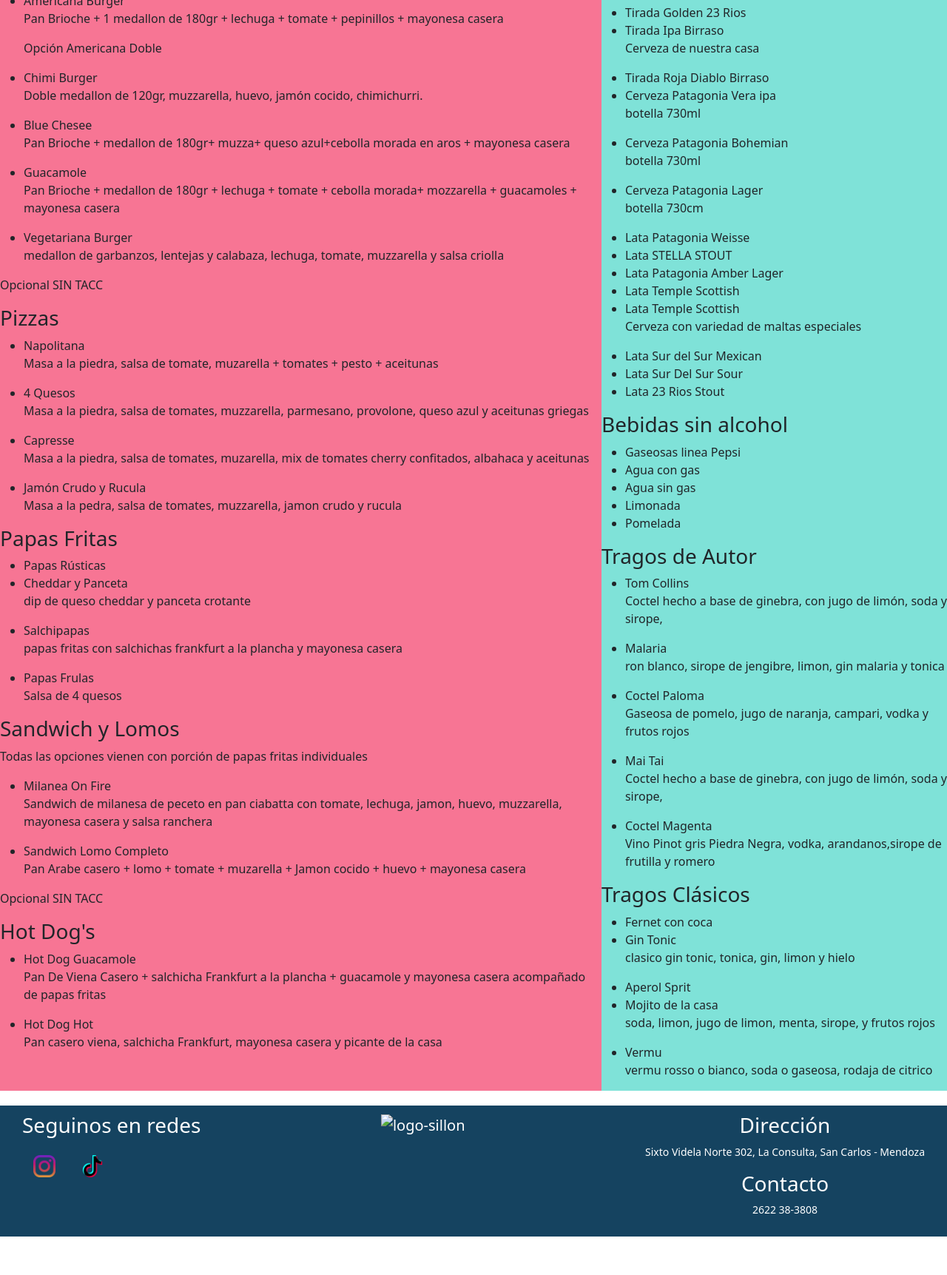
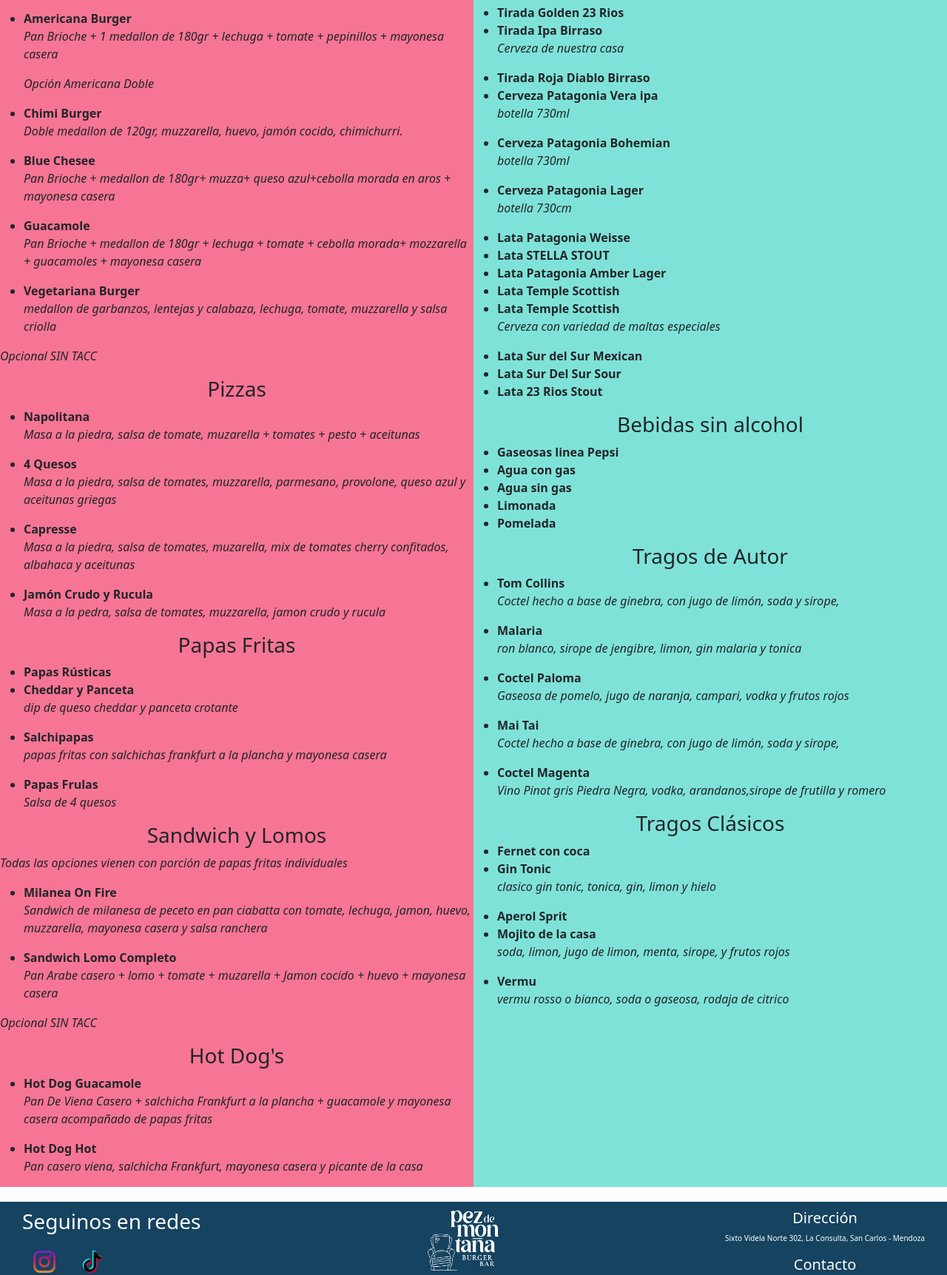
Before and after one commit to emimuzaber/pezdemontana, a plain HTML site: page pages/carta.html in a window 1280 px wide. Shown: the part 1077-2800 px from the top of the page at 74% size. Before the commit the page ends 2768 px from the top, so only its background shows below. Drawn offline with nearby package versions, Linux system fonts and the light colour scheme; a web font is replaced by a local one.

Commit message:
agregue logo a footer

```diff
--- a/pages/carta.html
+++ b/pages/carta.html
@@ -238,7 +238,7 @@
                 <a href="https://www.tiktok.com/@pez_demontana"> <img id="tiktok-footer" src="../multimedia/tik-tok.png" alt=""></a>
             </div>
             <div class="logo-sillon">
-                <img src="" alt="logo-sillon">
+                <img class="logo-nav" src="../multimedia/logoPez.png" alt="logo-sillon">
             </div>
             <div class="contacto">
                 <h3>Dirección</h3>
--- a/style.css
+++ b/style.css
@@ -77,7 +77,14 @@
 
 .contacto{
     text-align: center;
-    font-size: 70%;
+}
+
+.contacto h3{
+    font-size: 20px;
+}
+
+.contacto p{
+    font-size: 10px;
 }
 /* Style pagina inicio */
 
@@ -146,10 +153,24 @@
 }
 .carta-descripcion{
     display: flex;
-    justify-content:space-around;
+    justify-content: space-around;
 
 }
 
+.gastronomia, .bebidas{
+    width: 50%;
+}
+
+.carta-descripcion div p{
+    font-style: italic;
+}
+
+.carta-descripcion div h3{
+    text-align: center;
+}
+.carta-descripcion div li{
+    font-weight: bold;
+}
 
 
 /*Style pagina reservas*/
```
Also changed, not shown: index.html (+1 -1 lines), pages/contacto.html (+1 -1 lines), pages/galeria.html (+1 -1 lines), pages/reservas.html (+1 -1 lines).
